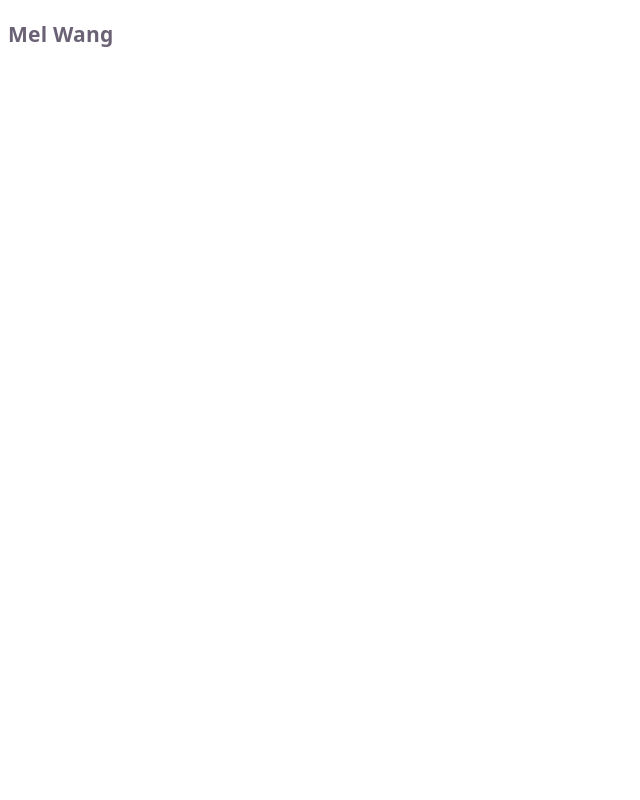
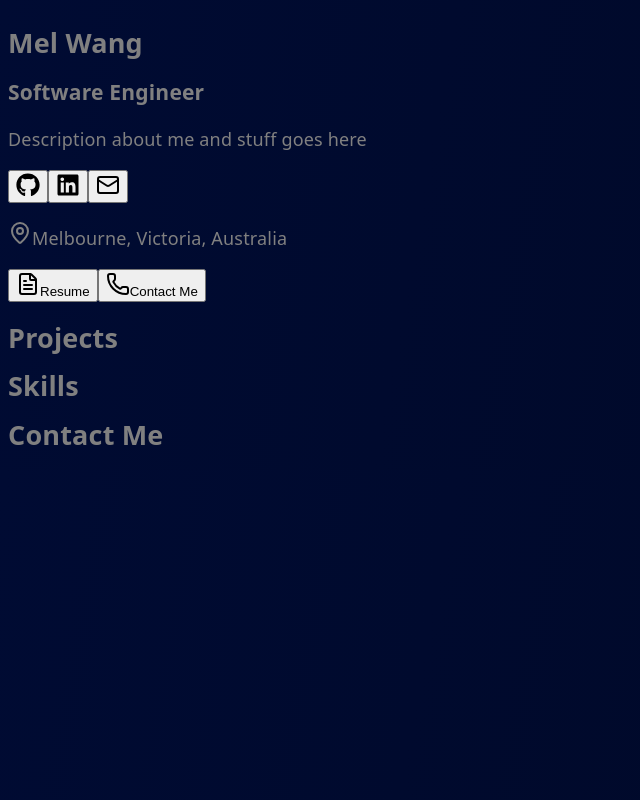
Before and after one commit to MelWang43/portfolio, a React app: page / in a window 1280 px wide. Shown: the whole page, without its empty margins (0-640 px from the left). Built offline with nearby package versions, Linux system fonts and the light colour scheme; the HTML template or start-up script is replaced by a standard one.

Commit message:
Started on the basic layout

```diff
--- a/package.json
+++ b/package.json
@@ -10,8 +10,10 @@
     "preview": "vite preview"
   },
   "dependencies": {
+    "lucide-react": "^1.38.0",
     "react": "^19.2.8",
-    "react-dom": "^19.2.8"
+    "react-dom": "^19.2.8",
+    "react-icons": "^5.7.0"
   },
   "devDependencies": {
     "@types/react": "^19.2.18",
--- a/src/App.css
+++ b/src/App.css
@@ -0,0 +1,4 @@
+.navbar{
+    display: flex;
+    align-items: center;
+}
--- a/src/App.jsx
+++ b/src/App.jsx
@@ -1,15 +1,46 @@
 import { useState } from 'react'
 import './App.css'
+import Project from './components/Project.jsx'
+import {FaGithub, FaLinkedin} from "react-icons/fa"
+import {FileText, Mail, MapPin, Phone} from 'lucide-react'
 
 function App() {
 
+  function handleLinkButtonClick(url){
+    window.open(url);
+  }
   return (
     <>
-      <header>
-        <h3>Mel Wang</h3>
+      <header className="navbar">
+      </header>
+      <section className="about-me">
+        <h1>Mel Wang</h1>
+        <h3>Software Engineer</h3>
+        <p>Description about me and stuff goes here</p>
 
-        <a></a>
-      </header>
+        <div className="contact-buttons">
+          <button onClick={() => handleLinkButtonClick("https://github.com/MelWang43")}><FaGithub size={24}/></button>
+          <button onClick={() => handleLinkButtonClick("https://www.linkedin.com/in/mel-wang-b0aa30322/")}><FaLinkedin size={24}/></button>
+          <button onClick={() => handleLinkButtonClick("mailto:mel.wang.050202@gmail.com")}><Mail size={24}/></button>
+        </div>
+
+        <p><MapPin/>Melbourne, Victoria, Australia</p>
+
+        <button onClick={() => handleLinkButtonClick("https://drive.google.com/file/d/1AyyJrQgY_cpAKAsL-gauQ9I5p66n_1nK/view?usp=sharing")}><FileText/>Resume</button>
+        <button><Phone/>Contact Me</button>
+      </section>
+
+      <section className="projects">
+        <h2>Projects</h2>
+      </section>
+      <section className="skills">
+        <h2>Skills</h2>
+      </section>
+      <section className="contact">
+        <h2>Contact Me</h2>
+      </section>
+
+
     </>
   )
 }
--- /dev/null
+++ b/src/components/Project.jsx
@@ -0,0 +1,8 @@
+function Project(){
+    return (
+        <>
+        </>
+    )
+}
+
+export default Project
--- a/src/index.css
+++ b/src/index.css
@@ -1,11 +1,12 @@
 :root {
-  --text: #6b6375;
+  --text: #808080;
   --text-h: #08060d;
-  --bg: #fff;
+  --bg: #000824;
+  --bg-lighter: #000b33;
   --border: #e5e4e7;
   --code-bg: #f4f3ec;
-  --accent: #aa3bff;
-  --accent-bg: rgba(170, 59, 255, 0.1);
+  --accent: rgba(41, 91, 242, 1);
+  --accent-bg: rgba(22, 48, 128, 1);
   --accent-border: rgba(170, 59, 255, 0.5);
   --social-bg: rgba(244, 243, 236, 0.5);
   --shadow:
@@ -20,6 +21,7 @@
   color-scheme: light dark;
   color: var(--text);
   background: var(--bg);
+  background: linear-gradient(100deg, var(--bg-lighter) 0%, var(--bg) 100%);
   font-synthesis: none;
   text-rendering: optimizeLegibility;
   -webkit-font-smoothing: antialiased;
```
Also changed, not shown: 2 other files (tests, documents, lock files or other folders).
